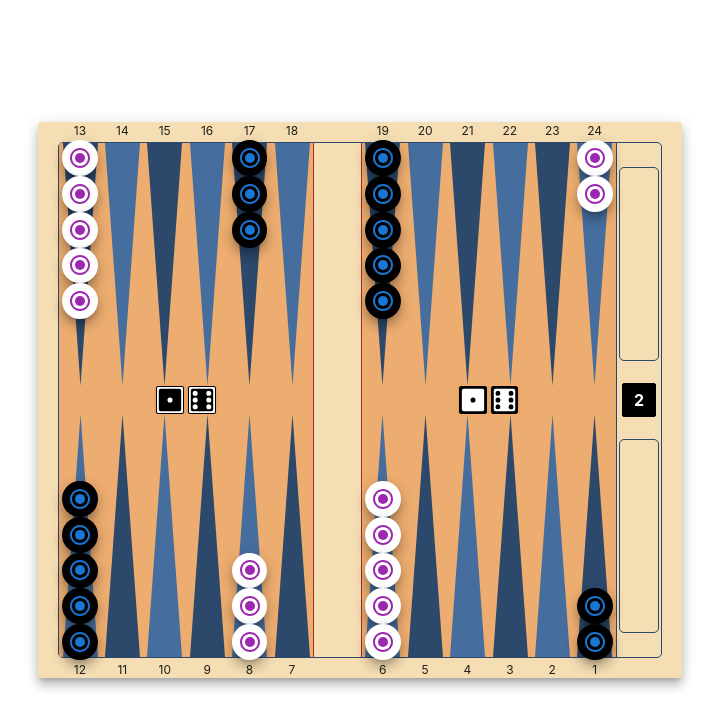
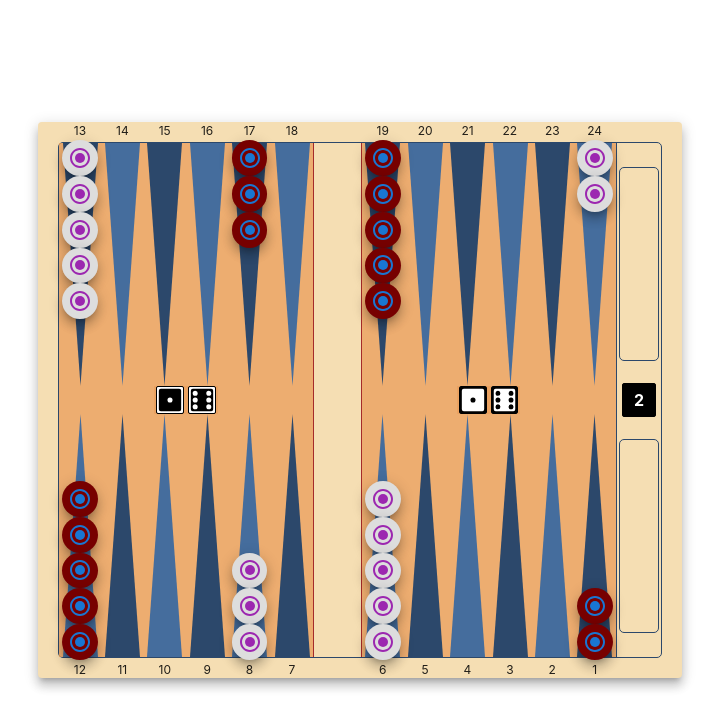
Before and after one commit to nodots/nodots-backgammon-client, a React (Create React App) app: page / in a window 1280 px wide. Shown: the top 728 px of the page, without its empty margins (280-999 px from the left). Built offline with nearby package versions, Linux system fonts and the light colour scheme.

Commit message:
Checker styling

```diff
--- a/src/Components/Checker/Checker.scss
+++ b/src/Components/Checker/Checker.scss
@@ -14,11 +14,11 @@
 }
 
 .black {
-  background-color: black;
+  background-color: #770000;
 }
 
 .white {
-  background-color: white;
+  background-color: #ddd;
 }
 
 .off-container {
```
